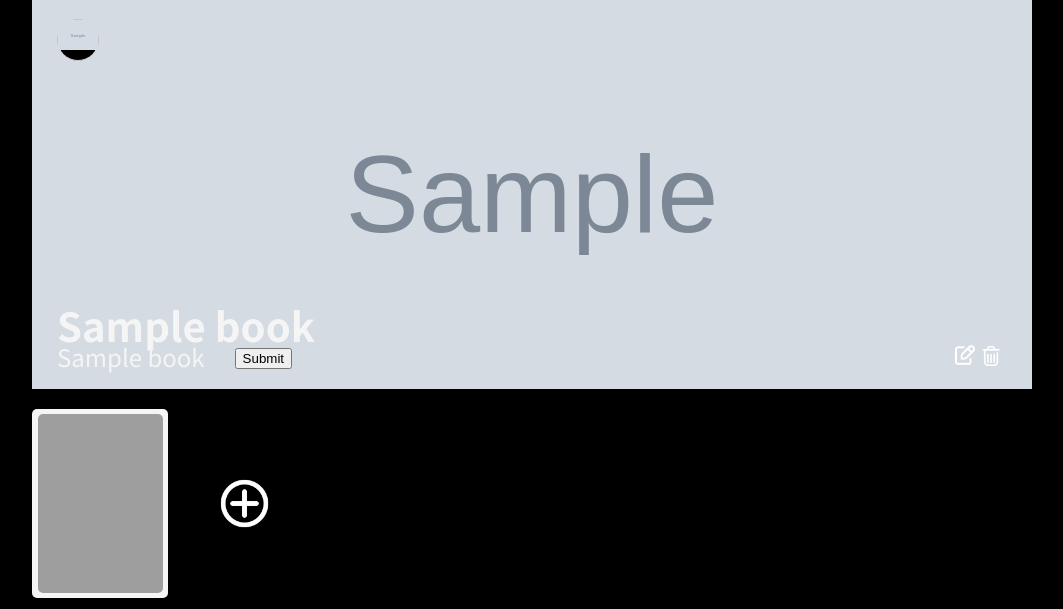
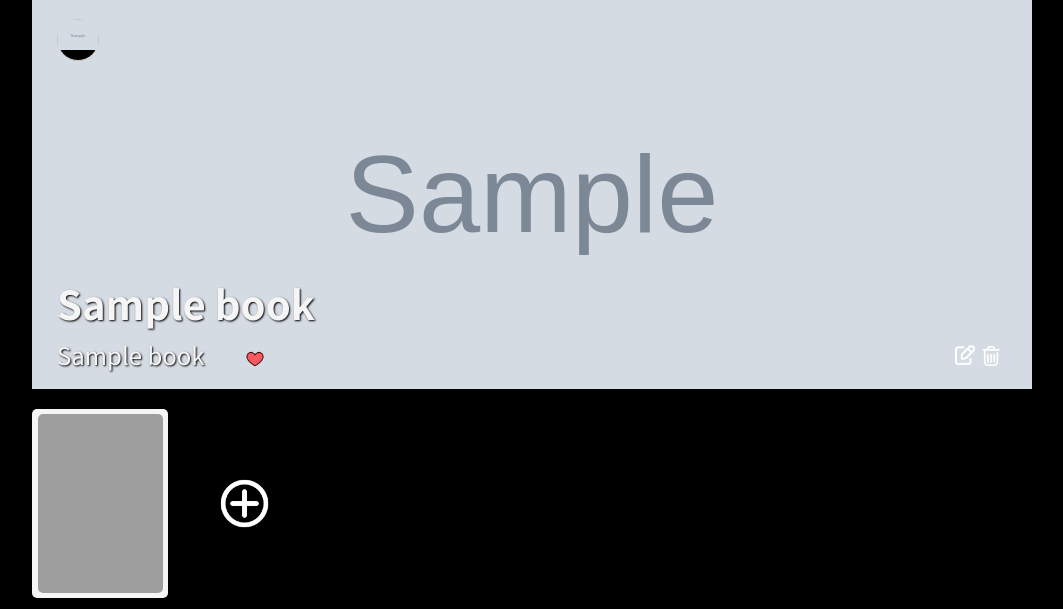
Before and after one commit to dollyishere/young-duck, a Django app: page /books/1/detail/ in a window 1280 px wide. Shown: the part 66-675 px from the top of the page, without its empty margins (108-1171 px from the left). Run offline with Django 3.2, Linux system fonts and the light colour scheme; a user stored in the database is signed in; tables that the repository leaves empty hold one stand-in row (values such as "Sample post"); grey boxes marked "Sample" are stand-in pictures; parts of the project's set-up code (start-up, migrations or seed data) failed here and were passed over; grey boxes are pictures that could not be loaded.

Commit message:
feat[FE]: book 좋아요 기능

```diff
--- a/static/css/book-detail.css
+++ b/static/css/book-detail.css
@@ -80,6 +80,7 @@
 
 #cover-base-content {
   flex-flow: column wrap;
+  gap: 20px;
 }
 
 #cover-base-content-horizontal {
@@ -95,8 +96,9 @@
   font-family: 'Noto Sans KR', sans-serif;
   font-size: 40px;
   font-weight: 600;
-  color: #f5f5f5;
+  color: #f5f5f5;;
   margin-right: 10px;
+  text-shadow: 1px 1px 2px black;
 }
 
 #cover-semi-title {
@@ -104,8 +106,9 @@
   font-size: 24px;
   font-weight: 400;
   color: #f5f5f5;
-  margin-right: 30px;
-
+  margin-right: 40px;
+  text-shadow: 1px 1px 2px black;
+  margin-bottom: 2px;
 }
 
 #book-edit {
@@ -150,3 +153,33 @@
 #card-create:hover {
   background-color: #cdcdcd;
 }
+
+.unlike-btn {
+  width: 20px;
+  height: 20px;
+  background-image: url('../images/icons/unlike.png');
+  background-size: 100%;
+  background-repeat: no-repeat;
+  border: none;
+  background-color: transparent;
+  color: transparent
+}
+
+.like-btn {
+  width: 20px;
+  height: 20px;
+  background-image: url('../images/icons/like.png');
+  background-size: 100%;
+  background-repeat: no-repeat;
+  border: none;
+  background-color: transparent;
+  color: transparent
+}
+
+#like-cnt {
+  font-size: 16px;
+  font-weight: 400;
+  color: #f5f5f5;
+  text-shadow: 1px 1px 2px black;
+  margin-bottom: 3px;
+}
```
Also changed, not shown: static/src/Like.js (+30 -0 lines), static/images/icons/like.png (added), static/images/icons/unlike.png (added).
